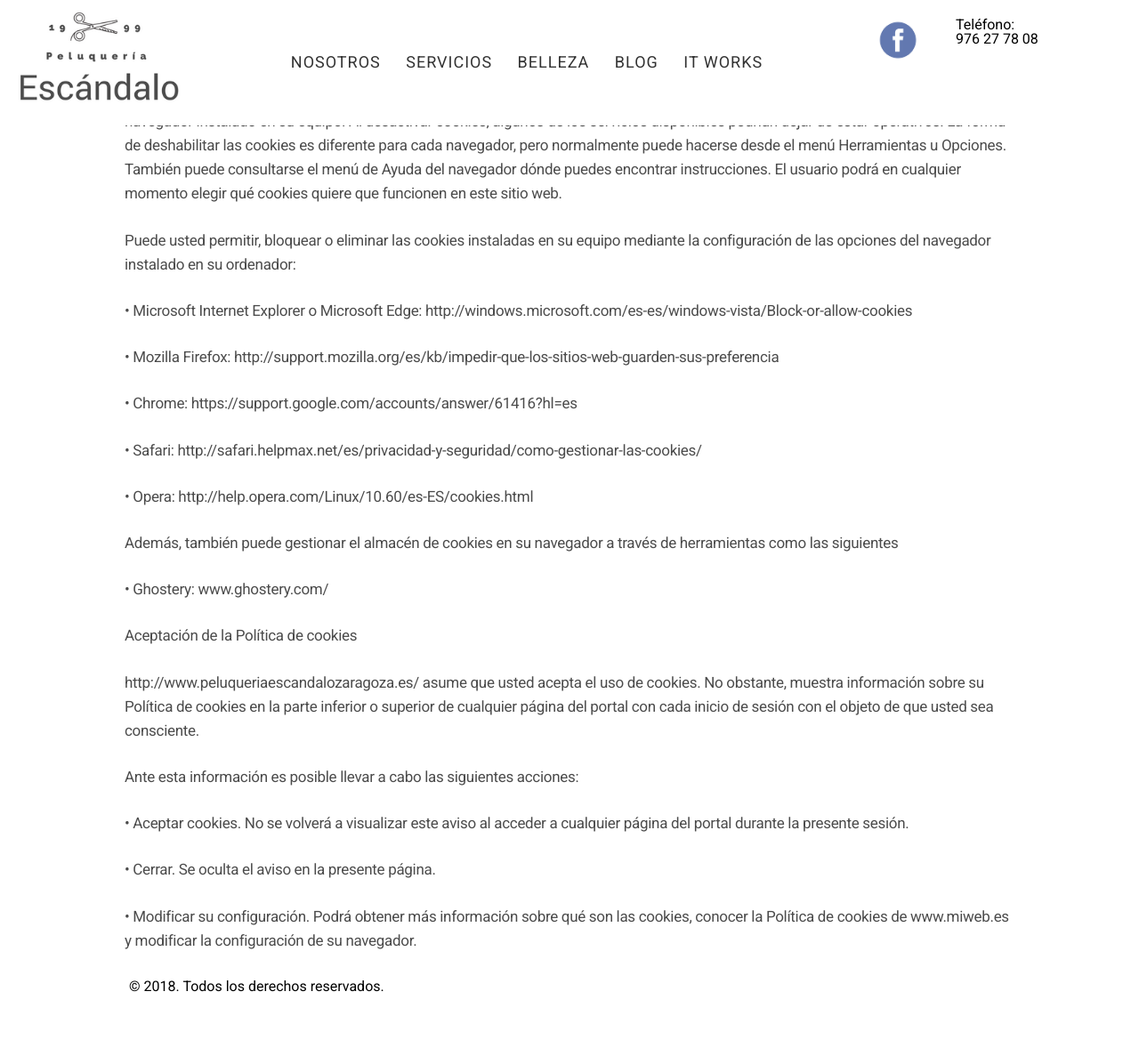
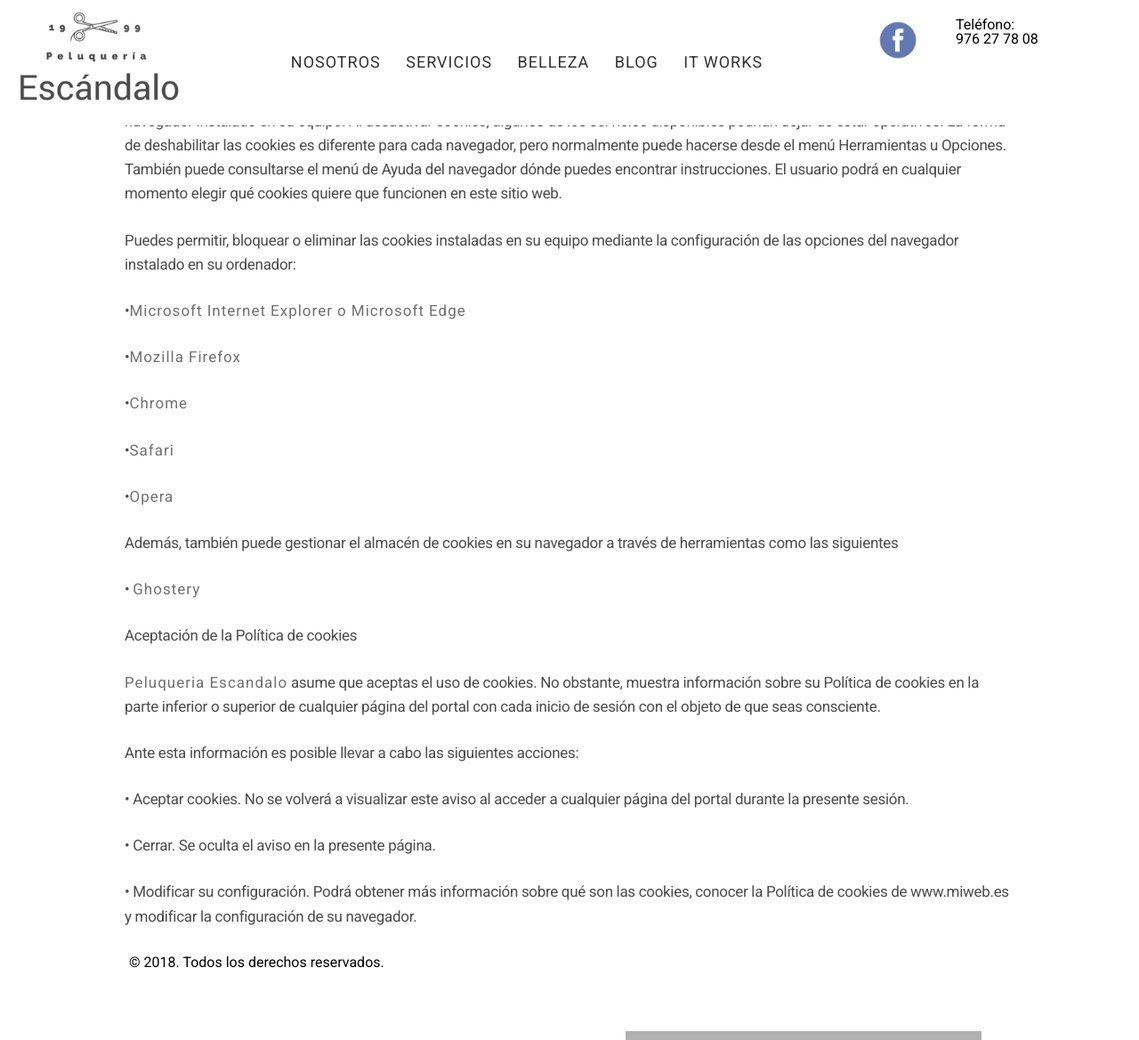
Before and after one commit to peluqueriaescandalo/peluqueriaescandalo.github.io, a Jekyll site: the page built from cookies.md, in a window 1280 px wide and 1400 px high, scrolled down 1589 px, cut to the strip 0-1169 px from the top of the window. Shown: the whole strip at 89% size. Built offline with Jekyll 4.4.1, drawn with Linux system fonts in a browser that asks for light colours; comment, search, counter and statistics services are not loaded.

Commit message:
text modified

```diff
--- a/_layouts/cookies.html
+++ b/_layouts/cookies.html
@@ -3,7 +3,6 @@
 ---
 
 <article class="page">
-
 
 <h1>Política de cookies</h1>
 
@@ -76,28 +75,27 @@
 u Opciones. También puede consultarse el menú de Ayuda del navegador dónde puedes encontrar instrucciones. El usuario podrá
 en cualquier momento elegir qué cookies quiere que funcionen en este sitio web.</p>
 
-<p>Puede usted permitir, bloquear o eliminar las cookies instaladas en su equipo mediante la configuración de las opciones del
+<p>Puedes permitir, bloquear o eliminar las cookies instaladas en su equipo mediante la configuración de las opciones del
 navegador instalado en su ordenador:</p>
 
-<p>• Microsoft Internet Explorer o Microsoft Edge:
-http://windows.microsoft.com/es-es/windows-vista/Block-or-allow-cookies</p>
+<p>•<a href="http://windows.microsoft.com/es-es/windows-vista/Block-or-allow-cookies">Microsoft Internet Explorer o Microsoft Edge</a></p>
 
-<p>• Mozilla Firefox: http://support.mozilla.org/es/kb/impedir-que-los-sitios-web-guarden-sus-preferencia</p>
+<p>•<a href="http://support.mozilla.org/es/kb/impedir-que-los-sitios-web-guarden-sus-preferencia">Mozilla Firefox</a></p>
 
-<p>• Chrome: https://support.google.com/accounts/answer/61416?hl=es</p>
+<p>•<a href="https://support.google.com/accounts/answer/61416?hl=es">Chrome</a></p>
 
-<p>• Safari: http://safari.helpmax.net/es/privacidad-y-seguridad/como-gestionar-las-cookies/</p>
+<p>•<a href="http://safari.helpmax.net/es/privacidad-y-seguridad/como-gestionar-las-cookies/">Safari</a></p>
 
-<p>• Opera: http://help.opera.com/Linux/10.60/es-ES/cookies.html</p>
+<p>•<a href="http://help.opera.com/Linux/10.60/es-ES/cookies.html">Opera</a></p>
 
 <p>Además, también puede gestionar el almacén de cookies en su navegador a través de herramientas como las siguientes</p>
 
-<p>• Ghostery: www.ghostery.com/</p>
+<p>• <a href="www.ghostery.com"/>Ghostery</a></p>
 
 <p>Aceptación de la Política de cookies</p>
 
-<p>http://www.peluqueriaescandalozaragoza.es/ asume que usted acepta el uso de cookies. No obstante, muestra información sobre su Política de cookies en la parte
-inferior o superior de cualquier página del portal con cada inicio de sesión con el objeto de que usted sea consciente.</p>
+<p><a href="http://www.peluqueriaescandalozaragoza.es/">Peluqueria Escandalo</a> asume que aceptas el uso de cookies. No obstante, muestra información sobre su Política de cookies en la parte
+inferior o superior de cualquier página del portal con cada inicio de sesión con el objeto de que seas consciente.</p>
 
 <p>Ante esta información es posible llevar a cabo las siguientes acciones:</p>
 
```
